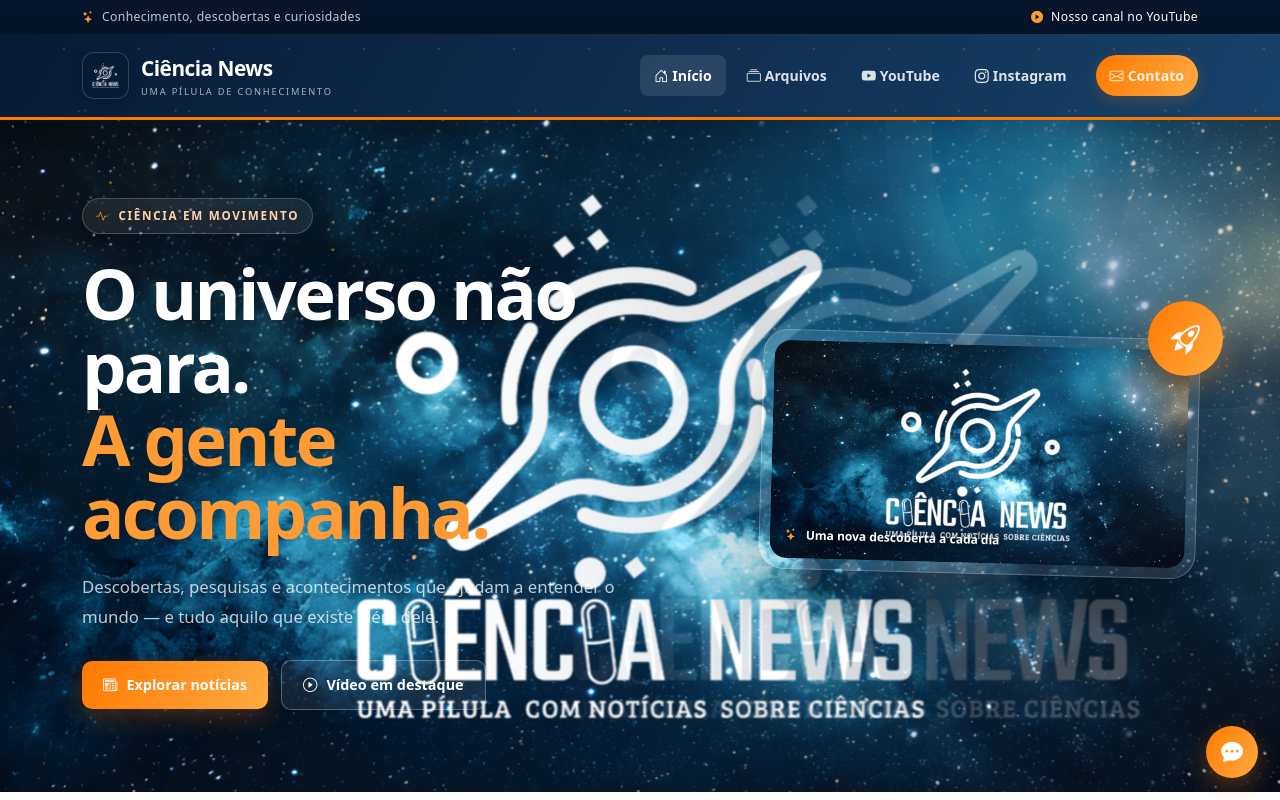
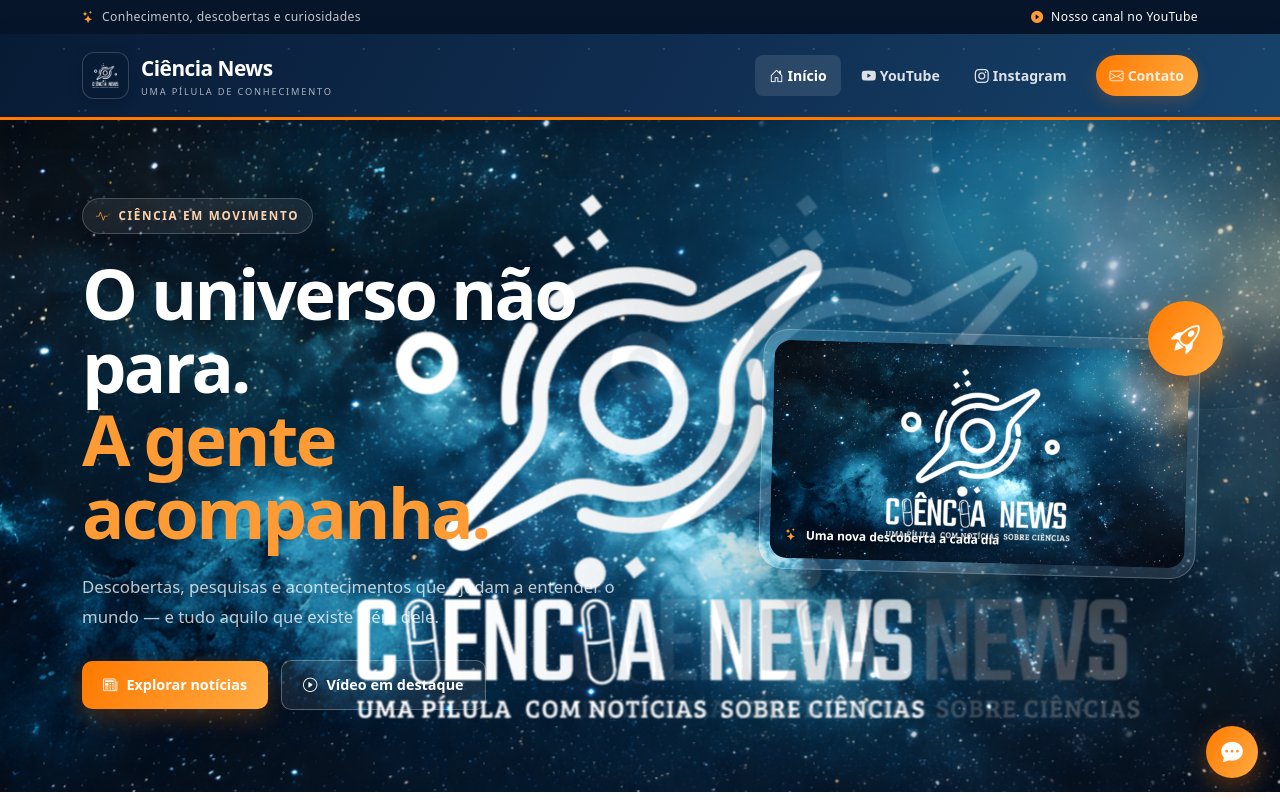
Before and after one commit to canalciencianews/canalciencianews.github.io, a plain HTML site: page index.html in a window 1280 px wide. Shown: the top 800 px of the page. Drawn offline with nearby package versions, Linux system fonts and the light colour scheme.

Commit message:
Remove 'Arquivos' link from navigation
Removed the 'Arquivos' navigation link from the menu.

```diff
--- a/index.html
+++ b/index.html
@@ -1,5 +1,4 @@
 <!DOCTYPE html>
-
 <html lang="pt-BR">
 <head>
 <meta charset="utf-8"/>
@@ -2045,11 +2044,7 @@ header img,
 <i class="bi bi-house-door me-1"></i>Início
               </a>
 </li>
-<li class="nav-item">
-<a class="nav-link" href="https://canalciencianews.github.io/arquivos.html">
-<i class="bi bi-collection me-1"></i>Arquivos
-              </a>
-</li>
+
 <li class="nav-item">
 <a class="nav-link" href="https://www.youtube.com/@CienciaNewsOficial" rel="noopener noreferrer" target="_blank">
 <i class="bi bi-youtube me-1"></i>YouTube
```
